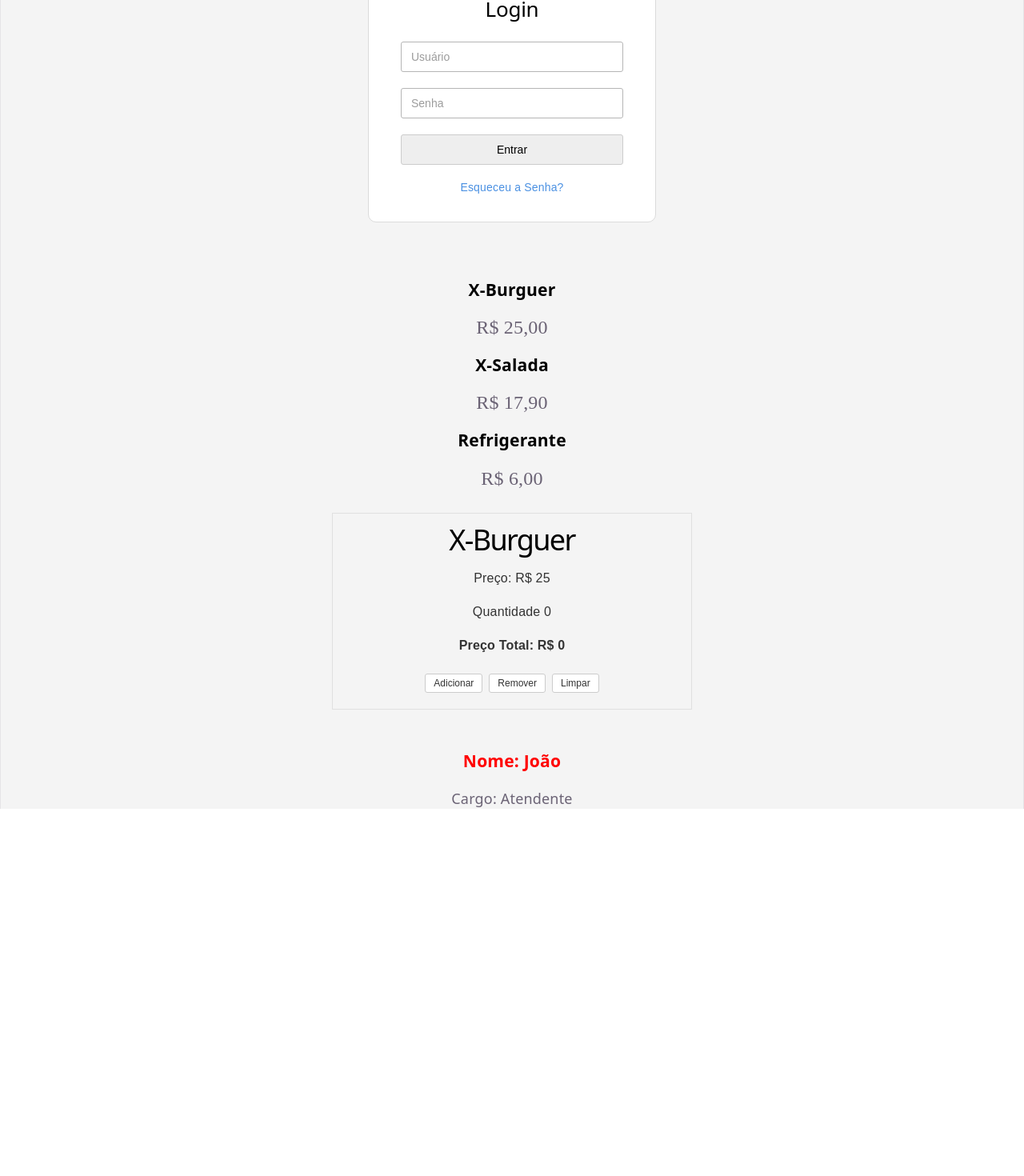
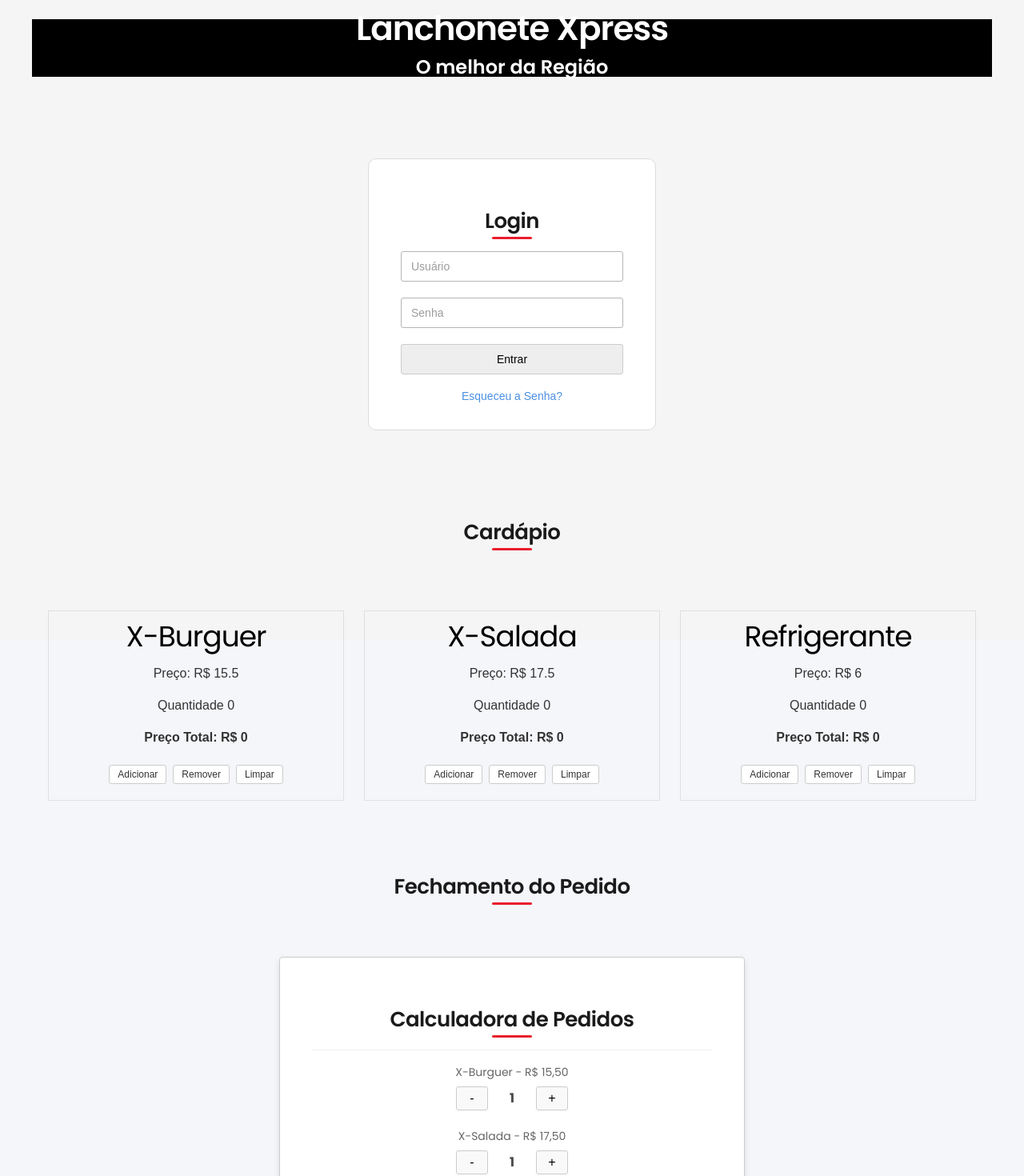
Before and after one commit to micaellima-ai/PROJETO-PA, a React (Vite) app: page / in a window 1280 px wide. Shown: the top 1470 px of the page at 80% size. Before the commit the page ends 1011 px from the top, so only its background shows below. Built offline with nearby package versions, Linux system fonts and the light colour scheme.

Commit message:
atualização AULA-21

```diff
--- a/src/App.css
+++ b/src/App.css
@@ -1,184 +1,63 @@
-.counter {
-  font-size: 16px;
-  padding: 5px 10px;
-  border-radius: 5px;
-  color: var(--accent);
-  background: var(--accent-bg);
-  border: 2px solid transparent;
-  transition: border-color 0.3s;
-  margin-bottom: 24px;
+.main-content {
+  display: flex;
+  flex-direction: column;
+  align-items: center;
+  justify-content: flex-start;
+  gap: 30px;
+  padding: 40px 20px;
+  width: 100%;
+  box-sizing: border-box;
+  max-width: 1200px;
+  margin: 0 auto;
+}
 
-  &:hover {
-    border-color: var(--accent-border);
-  }
-  &:focus-visible {
-    outline: 2px solid var(--accent);
-    outline-offset: 2px;
+
+.cards-row {
+  display: flex;
+  flex-direction: row;
+  gap: 25px;
+  justify-content: center;
+  width: 100%;
+}
+
+.cards-row.nowrap {
+  flex-wrap: nowrap;
+  overflow-x: auto;
+  padding: 10px 0;
+}
+
+
+.cards-row.nowrap::-webkit-scrollbar {
+  height: 0px;
+}
+
+@media (max-width: 768px) {
+  .cards-row {
+    flex-direction: column;
+    align-items: center;
   }
 }
 
-.hero {
+
+.main-content h2 {
+  color: #1a1a1a;
+  font-size: 26px;
+  font-weight: 600;
+  letter-spacing: -0.5px;
+  margin-top: 35px;
+  margin-bottom: 15px;
+  width: 100%;
+  text-align: center;
   position: relative;
-
-  .base,
-  .framework,
-  .vite {
-    inset-inline: 0;
-    margin: 0 auto;
-  }
-
-  .base {
-    width: 170px;
-    position: relative;
-    z-index: 0;
-  }
-
-  .framework,
-  .vite {
-    position: absolute;
-  }
-
-  .framework {
-    z-index: 1;
-    top: 34px;
-    height: 28px;
-    transform: perspective(2000px) rotateZ(300deg) rotateX(44deg) rotateY(39deg)
-      scale(1.4);
-  }
-
-  .vite {
-    z-index: 0;
-    top: 107px;
-    height: 26px;
-    width: auto;
-    transform: perspective(2000px) rotateZ(300deg) rotateX(40deg) rotateY(39deg)
-      scale(0.8);
-  }
 }
 
-#center {
-  display: flex;
-  flex-direction: column;
-  gap: 25px;
-  place-content: center;
-  place-items: center;
-  flex-grow: 1;
 
-  @media (max-width: 1024px) {
-    padding: 32px 20px 24px;
-    gap: 18px;
-  }
+.main-content h2::after {
+  content: '';
+  display: block;
+  width: 50px;
+  height: 3px;
+  background-color: var(--accent);
+  margin: 8px auto 0 auto;
+  border-radius: 2px;
 }
-
-#next-steps {
-  display: flex;
-  border-top: 1px solid var(--border);
-  text-align: left;
-
-  & > div {
-    flex: 1 1 0;
-    padding: 32px;
-    @media (max-width: 1024px) {
-      padding: 24px 20px;
-    }
-  }
-
-  .icon {
-    margin-bottom: 16px;
-    width: 22px;
-    height: 22px;
-  }
-
-  @media (max-width: 1024px) {
-    flex-direction: column;
-    text-align: center;
-  }
-}
-
-#docs {
-  border-right: 1px solid var(--border);
-
-  @media (max-width: 1024px) {
-    border-right: none;
-    border-bottom: 1px solid var(--border);
-  }
-}
-
-#next-steps ul {
-  list-style: none;
-  padding: 0;
-  display: flex;
-  gap: 8px;
-  margin: 32px 0 0;
-
-  .logo {
-    height: 18px;
-  }
-
-  a {
-    color: var(--text-h);
-    font-size: 16px;
-    border-radius: 6px;
-    background: var(--social-bg);
-    display: flex;
-    padding: 6px 12px;
-    align-items: center;
-    gap: 8px;
-    text-decoration: none;
-    transition: box-shadow 0.3s;
-
-    &:hover {
-      box-shadow: var(--shadow);
-    }
-    .button-icon {
-      height: 18px;
-      width: 18px;
-    }
-  }
-
-  @media (max-width: 1024px) {
-    margin-top: 20px;
-    flex-wrap: wrap;
-    justify-content: center;
-
-    li {
-      flex: 1 1 calc(50% - 8px);
-    }
-
-    a {
-      width: 100%;
-      justify-content: center;
-      box-sizing: border-box;
-    }
-  }
-}
-
-#spacer {
-  height: 88px;
-  border-top: 1px solid var(--border);
-  @media (max-width: 1024px) {
-    height: 48px;
-  }
-}
-
-.ticks {
-  position: relative;
-  width: 100%;
-
-  &::before,
-  &::after {
-    content: '';
-    position: absolute;
-    top: -4.5px;
-    border: 5px solid transparent;
-  }
-
-  &::before {
-    left: 0;
-    border-left-color: var(--border);
-  }
-  &::after {
-    right: 0;
-    border-right-color: var(--border);
-  }
-}
--- a/src/App.jsx
+++ b/src/App.jsx
@@ -1,30 +1,41 @@
 import Header from "./components/Header";
 import Login from "./components/login";
-import CardProd from "./components/CardProd";
 import Funcionarios from "./components/Funcionarios";
 import Contador from "./components/Contador";
+import CalculadoraPedidos from "./components/CalculadoraPedidos";
+import './App.css';
 
 function App() {
   return (
-    <>
+    <div className="app-container">
+
       <Header
         titulo="Lanchonete Xpress"
         subtitulo="O melhor da Região"
       />
 
-      <Login login="Login"/>
+      <main className="main-content">
+
+        <Login login="Login" />
 
 
-      <CardProd lanche="X-Burguer" valor="R$ 25,00" />
-      <CardProd lanche="X-Salada" valor="R$ 17,90" />
-      <CardProd lanche="Refrigerante" valor="R$ 6,00" />
+        <h2>Cardápio</h2>
+        <div className="cards-row">
+          <Contador lanche="X-Burguer" preco={15.5} />
+          <Contador lanche="X-Salada" preco={17.5} />
+          <Contador lanche="Refrigerante" preco={6} />
+        </div>
 
 
-      <Contador lanche="X-Burguer" preco={25} />
+        <h2>Fechamento do Pedido</h2>
+        <CalculadoraPedidos />
 
-      <Funcionarios nome="João" cargo="Atendente"/>
-    </>
+
+        <Funcionarios nome="João" cargo="Atendente" />
+      </main>
+
+    </div>
   )
 }
 
-export default App
+export default App;
--- /dev/null
+++ b/src/components/Calculadora.css
@@ -0,0 +1,75 @@
+.calculadora-container {
+  border: 1px solid #ccc;
+  padding: 30px 40px;
+  width: 500px;
+  margin: 20px auto;
+  text-align: center;
+  background-color: #fff;
+  box-shadow: 0 4px 8px rgba(0, 0, 0, 0.1);
+  border-radius: 4px;
+}
+
+
+.calculadora-titulo {
+  font-size: 32px;
+  border-bottom: 1px solid #eee;
+  padding-bottom: 15px;
+  margin-bottom: 25px;
+  font-weight: normal;
+  color: #333;
+}
+
+
+.item-pedido {
+  margin-bottom: 20px;
+}
+
+.item-pedido.ultimo {
+  margin-bottom: 35px;
+}
+
+
+.item-texto {
+  color: #666;
+  font-size: 14px;
+  margin-bottom: 6px;
+}
+
+
+.controles-wrapper {
+  display: flex;
+  justify-content: center;
+  align-items: center;
+  gap: 15px;
+}
+
+
+.btn-calculadora {
+  width: 40px;
+  padding: 5px;
+  cursor: pointer;
+  border: 1px solid #ccc;
+  background-color: #f9f9f9;
+  border-radius: 3px;
+  font-size: 16px;
+  transition: background 0.2s;
+}
+
+.btn-calculadora:hover {
+  background-color: #f0f0f0;
+}
+
+
+.quantidade-numero {
+  min-width: 30px;
+  font-size: 16px;
+  font-weight: bold;
+}
+
+
+.total-exibicao {
+  font-size: 36px;
+  font-weight: 500;
+  margin: 0;
+  color: #000;
+}
--- /dev/null
+++ b/src/components/CalculadoraPedidos.jsx
@@ -0,0 +1,75 @@
+import { useState } from 'react';
+import './Calculadora.css';
+
+export default function CalculadoraPedidos() {
+
+  const [qtdBurguer, setQtdBurguer] = useState(1);
+  const [qtdSalada, setQtdSalada] = useState(1);
+  const [qtdRefri, setQtdRefri] = useState(1);
+
+
+  const precoBurguer = 15.50;
+  const precoSalada = 17.50;
+  const precoRefri = 6.00;
+
+
+  const total = (qtdBurguer * precoBurguer) + (qtdSalada * precoSalada) + (qtdRefri * precoRefri);
+
+
+  const diminuirBurguer = () => {
+    if (qtdBurguer > 0) setQtdBurguer(qtdBurguer - 1);
+  };
+
+  const diminuirSalada = () => {
+    if (qtdSalada > 0) setQtdSalada(qtdSalada - 1);
+  };
+
+  const diminuirRefri = () => {
+    if (qtdRefri > 0) setQtdRefri(qtdRefri - 1);
+  };
+
+  return (
+    <div className="calculadora-container">
+
+      <h2 className="calculadora-titulo">
+        Calculadora de Pedidos
+      </h2>
+
+
+      <div className="item-pedido">
+        <p className="item-texto">X-Burguer - R$ {precoBurguer.toFixed(2).replace('.', ',')}</p>
+        <div className="controles-wrapper">
+          <button className="btn-calculadora" onClick={diminuirBurguer}>-</button>
+          <span className="quantidade-numero">{qtdBurguer}</span>
+          <button className="btn-calculadora" onClick={() => setQtdBurguer(qtdBurguer + 1)}>+</button>
+        </div>
+      </div>
+
+
+      <div className="item-pedido">
+        <p className="item-texto">X-Salada - R$ {precoSalada.toFixed(2).replace('.', ',')}</p>
+        <div className="controles-wrapper">
+          <button className="btn-calculadora" onClick={diminuirSalada}>-</button>
+          <span className="quantidade-numero">{qtdSalada}</span>
+          <button className="btn-calculadora" onClick={() => setQtdSalada(qtdSalada + 1)}>+</button>
+        </div>
+      </div>
+
+
+      <div className="item-pedido ultimo">
+        <p className="item-texto">Refrigerante - R$ {precoRefri.toFixed(2).replace('.', ',')}</p>
+        <div className="controles-wrapper">
+          <button className="btn-calculadora" onClick={diminuirRefri}>-</button>
+          <span className="quantidade-numero">{qtdRefri}</span>
+          <button className="btn-calculadora" onClick={() => setQtdRefri(qtdRefri + 1)}>+</button>
+        </div>
+      </div>
+
+
+      <h1 className="total-exibicao">
+        Total: R$ {total.toFixed(2).replace('.', ',')}
+      </h1>
+
+    </div>
+  );
+}
--- a/src/components/CardProd.css
+++ b/src/components/CardProd.css
@@ -1,13 +1,13 @@
-.lanches{
+.lanches {
     text-align: center;
 }
 
-.lanches h3{
+.lanches h3 {
     color: black;
     font-weight: bold;
 }
 
-.lanches p{
+.lanches p {
     font-size: x-large;
     font-family: 'Times New Roman', Times, serif;
 }
--- a/src/components/Funcionarios.css
+++ b/src/components/Funcionarios.css
@@ -1,9 +1,9 @@
-.funci{
+.funci {
     text-align: center;
 
 }
 
-.funci h3{
+.funci h3 {
     font-weight: bold;
     color: rgb(255, 0, 0);
 }
--- a/src/components/Header.css
+++ b/src/components/Header.css
@@ -1,9 +1,10 @@
-.titulo{
+.titulo {
     background-color: rgb(0, 0, 0);
 
 }
 
-.titulo h1,h2{
+.titulo h1,
+h2 {
     color: white;
 
 }
--- a/src/components/Login.css
+++ b/src/components/Login.css
@@ -1,4 +1,3 @@
-
 body {
     margin: 0;
     background-color: #f5f5f5;
@@ -66,6 +65,7 @@ body {
 #bt_enviar:hover {
     background-color: #e2e2e2;
 }
+
 .login a {
     text-align: center;
     margin-top: 15px;
--- a/src/index.css
+++ b/src/index.css
@@ -1,117 +1,108 @@
+@import url('https://fonts.googleapis.com/css2?family=Poppins:wght@400;500;600;700&display=swap');
+
 :root {
-  --text: #6b6375;
-  --text-h: #08060d;
-  --bg: #fff;
-  --border: #e5e4e7;
-  --code-bg: #f4f3ec;
-  --accent: #aa3bff;
-  --accent-bg: rgba(170, 59, 255, 0.1);
-  --accent-border: rgba(170, 59, 255, 0.5);
-  --social-bg: rgba(244, 243, 236, 0.5);
-  --shadow:
-    rgba(0, 0, 0, 0.1) 0 10px 15px -3px, rgba(0, 0, 0, 0.05) 0 4px 6px -2px;
 
-  --sans: system-ui, 'Segoe UI', Roboto, sans-serif;
-  --heading: system-ui, 'Segoe UI', Roboto, sans-serif;
-  --mono: ui-monospace, Consolas, monospace;
+  --text: #4a4a4a;
+  --text-h: #1a1a1a;
+  --bg-app: #f5f6fa;
+  --card-bg: #ffffff;
+  --border: #eaeaea;
 
-  font: 18px/145% var(--sans);
-  letter-spacing: 0.18px;
-  color-scheme: light dark;
+
+  --accent: #ea1d2c;
+  --accent-hover: #cf1523;
+
+
+  --shadow-card: 0 4px 12px rgba(0, 0, 0, 0.05);
+  --shadow-hover: 0 8px 24px rgba(0, 0, 0, 0.1);
+
+
+  --sans: 'Poppins', system-ui, sans-serif;
+  --heading: 'Poppins', system-ui, sans-serif;
+
+  font: 16px/150% var(--sans);
   color: var(--text);
-  background: var(--bg);
-  font-synthesis: none;
-  text-rendering: optimizeLegibility;
+  background-color: var(--bg-app);
   -webkit-font-smoothing: antialiased;
   -moz-osx-font-smoothing: grayscale;
-
-  @media (max-width: 1024px) {
-    font-size: 16px;
-  }
 }
 
-@media (prefers-color-scheme: dark) {
-  :root {
-    --text: #9ca3af;
-    --text-h: #f3f4f6;
-    --bg: #16171d;
-    --border: #2e303a;
-    --code-bg: #1f2028;
-    --accent: #c084fc;
-    --accent-bg: rgba(192, 132, 252, 0.15);
-    --accent-border: rgba(192, 132, 252, 0.5);
-    --social-bg: rgba(47, 48, 58, 0.5);
-    --shadow:
-      rgba(0, 0, 0, 0.4) 0 10px 15px -3px, rgba(0, 0, 0, 0.25) 0 4px 6px -2px;
-  }
 
-  #social .button-icon {
-    filter: invert(1) brightness(2);
-  }
+html,
+body {
+  margin: 0 !important;
+  padding: 0 !important;
+  min-height: 100vh !important;
+  display: block !important;
+  background-color: var(--bg-app);
 }
 
-/* CORREÇÃO AQUI: Garante que a base da página ocupe toda a tela */
-html,
-body {
-  margin: 0;
-  padding: 0;
-  min-height: 100vh;
-}
 
-/* CORREÇÃO AQUI: Mudado de 100svh para 100vh para as bordas irem até o final */
 #root {
   width: 100%;
-  max-width: 100%;
+  max-width: 1200px;
   margin: 0 auto;
   text-align: center;
-  border-inline: 1px solid var(--border);
   min-height: 100vh;
   display: flex;
   flex-direction: column;
+  justify-content: flex-start !important;
   box-sizing: border-box;
-  background-color: #f4f4f4;
 }
 
+
 h1,
-h2 {
+h2,
+h3 {
   font-family: var(--heading);
-  font-weight: 500;
+  font-weight: 600;
   color: var(--text-h);
+  margin: 0;
 }
 
 h1 {
-  font-size: 56px;
-  letter-spacing: -1.68px;
-  margin: 32px 0;
-  @media (max-width: 1024px) {
-    font-size: 36px;
-    margin: 20px 0;
-  }
+  font-size: 42px;
+  letter-spacing: -1px;
+  margin: 24px 0;
 }
+
 h2 {
   font-size: 24px;
-  line-height: 118%;
-  letter-spacing: -0.24px;
-  margin: 0 0 8px;
-  @media (max-width: 1024px) {
-    font-size: 20px;
-  }
+  margin-bottom: 12px;
 }
+
 p {
   margin: 0;
 }
 
-code,
-.counter {
-  font-family: var(--mono);
-  display: inline-flex;
-  border-radius: 4px;
-  color: var(--text-h);
+/* ... ... */
+
+
+button.btn-primario {
+  background-color: var(--accent);
+  color: white;
+  border: none;
+  padding: 10px 20px;
+  border-radius: 8px;
+  font-family: var(--sans);
+  font-weight: 500;
+  cursor: pointer;
+  transition: background-color 0.2s;
+  width: 100%;
 }
 
-code {
-  font-size: 15px;
-  line-height: 135%;
-  padding: 4px 8px;
-  background: var(--code-bg);
+button.btn-primario:hover {
+  background-color: var(--accent-hover);
 }
+
+a {
+  color: var(--accent);
+  text-decoration: none;
+  font-size: 14px;
+  transition: color 0.2s;
+}
+
+a:hover {
+  color: var(--accent-hover);
+  text-decoration: underline;
+}
```
Also changed, not shown: src/components/Contador.css (line endings or trailing spaces), src/components/Login.jsx (line endings or trailing spaces).
